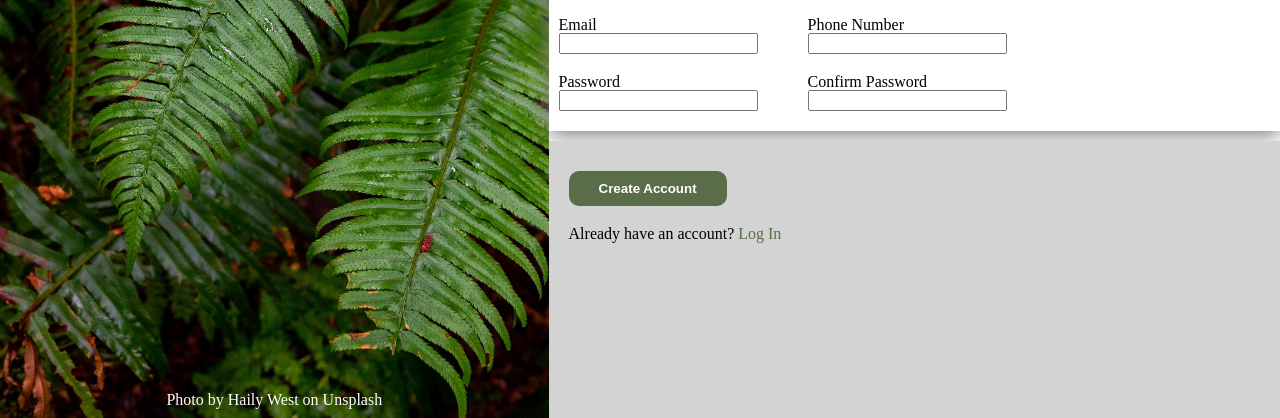
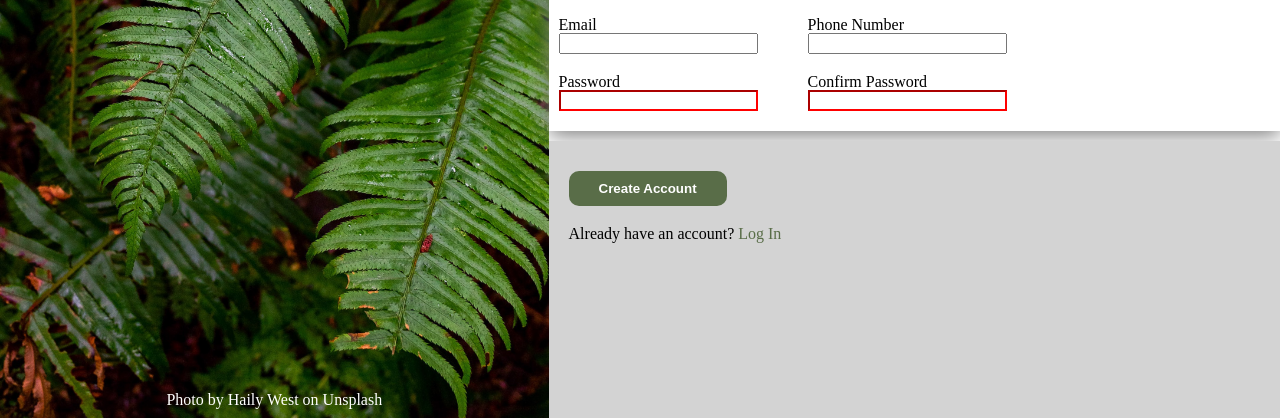
Before and after one commit to pongpwner/signup-form, a website: page src/index.html in a window 1280 px wide. Shown: the part 382-800 px from the top of the page. Drawn offline with Linux system fonts and the light colour scheme.

Commit message:
add form validation

```diff
--- a/src/index.html
+++ b/src/index.html
@@ -30,12 +30,13 @@
         <section class="contact">
             <h2>Lets do this!</h2>
             <ul>
-                <li><label for="first-name">First Name</label><input id="first-name" type="text"></li>
-                <li><label for="last-name">Last Name</label><input id="last-name" type="text"></li>
-                <li><label for="email">Email</label><input id="email" type="email"></li>
-                <li><label for="phone-number">Phone Number</label><input id="phone number" type="text"></li>
-                <li><label for="password">Password</label><input id="password" type="password"></li>
-                <li><label for="confirm-password">Confirm Password</label><input id="confirm-password" type="text">
+                <li><label for="first-name">First Name</label><input id="first-name" required type="text"></li>
+                <li><label for="last-name">Last Name</label><input id="last-name" required type="text"></li>
+                <li><label for="email">Email</label><input id="email" required type="email"></li>
+                <li><label for="phone-number">Phone Number</label><input id="phone number" required type="text"></li>
+                <li><label for="password">Password</label><input id="password" required type="password"></li>
+                <li><label for="confirm-password">Confirm Password</label><input class="c-password" required
+                        type='password' id="confirm-password" required type="text">
                 </li>
             </ul>
         </section>
--- a/src/styles/styles.scss
+++ b/src/styles/styles.scss
@@ -103,3 +103,17 @@ flex-grow: 1;
         }
     }
 }
+
+input[type="text"]:focus,input[type="email"]:focus,input[type="password"]:focus{
+border-color: blue;
+}
+
+input[type="password"]:invalid{
+    border-color: red
+
+    }
+.c-password::after{
+    content: '* passwords do not match';
+    color: red;
+  display: block;
+}
```
Also changed, not shown: src/styles/styles.css, 1 other file.
